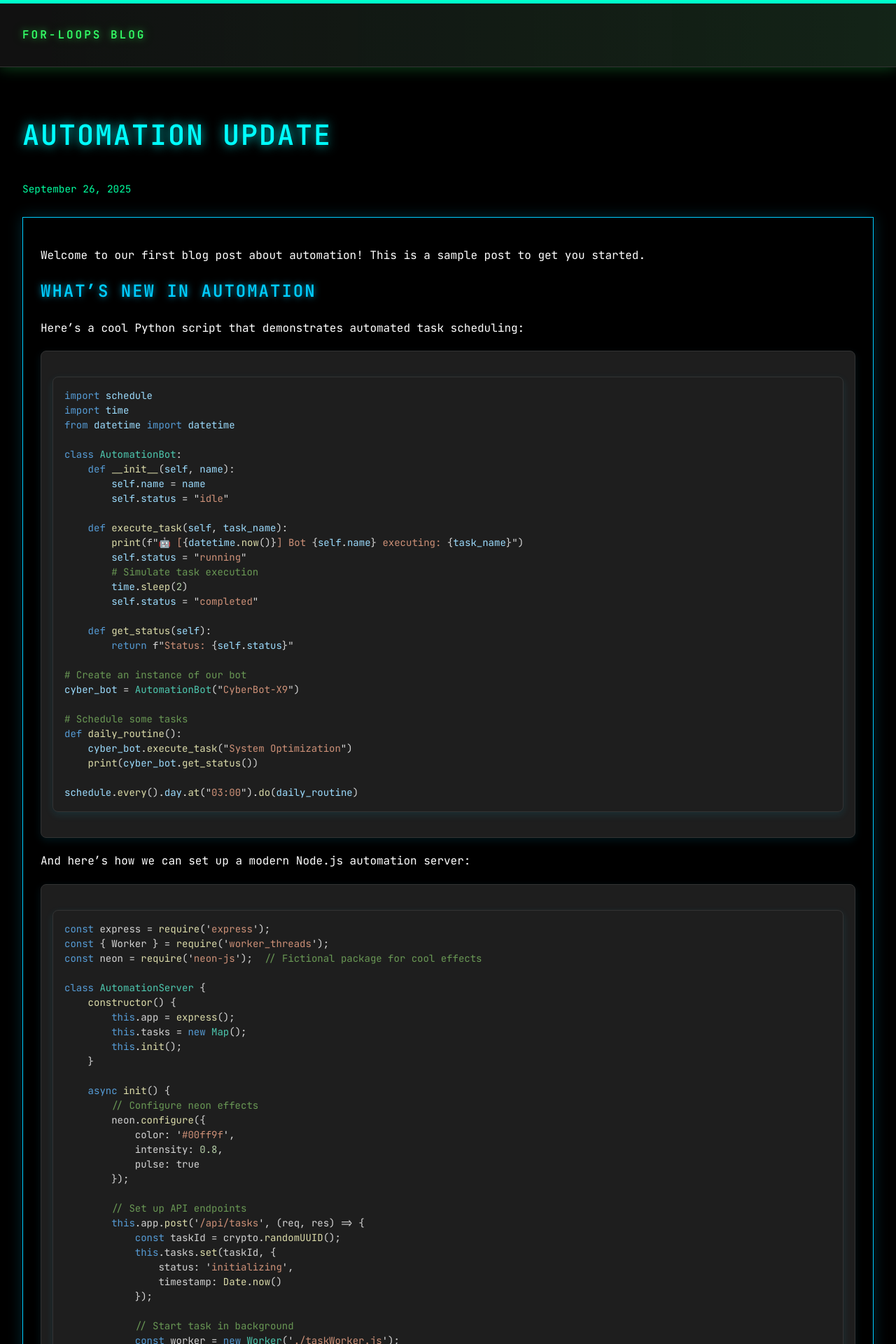
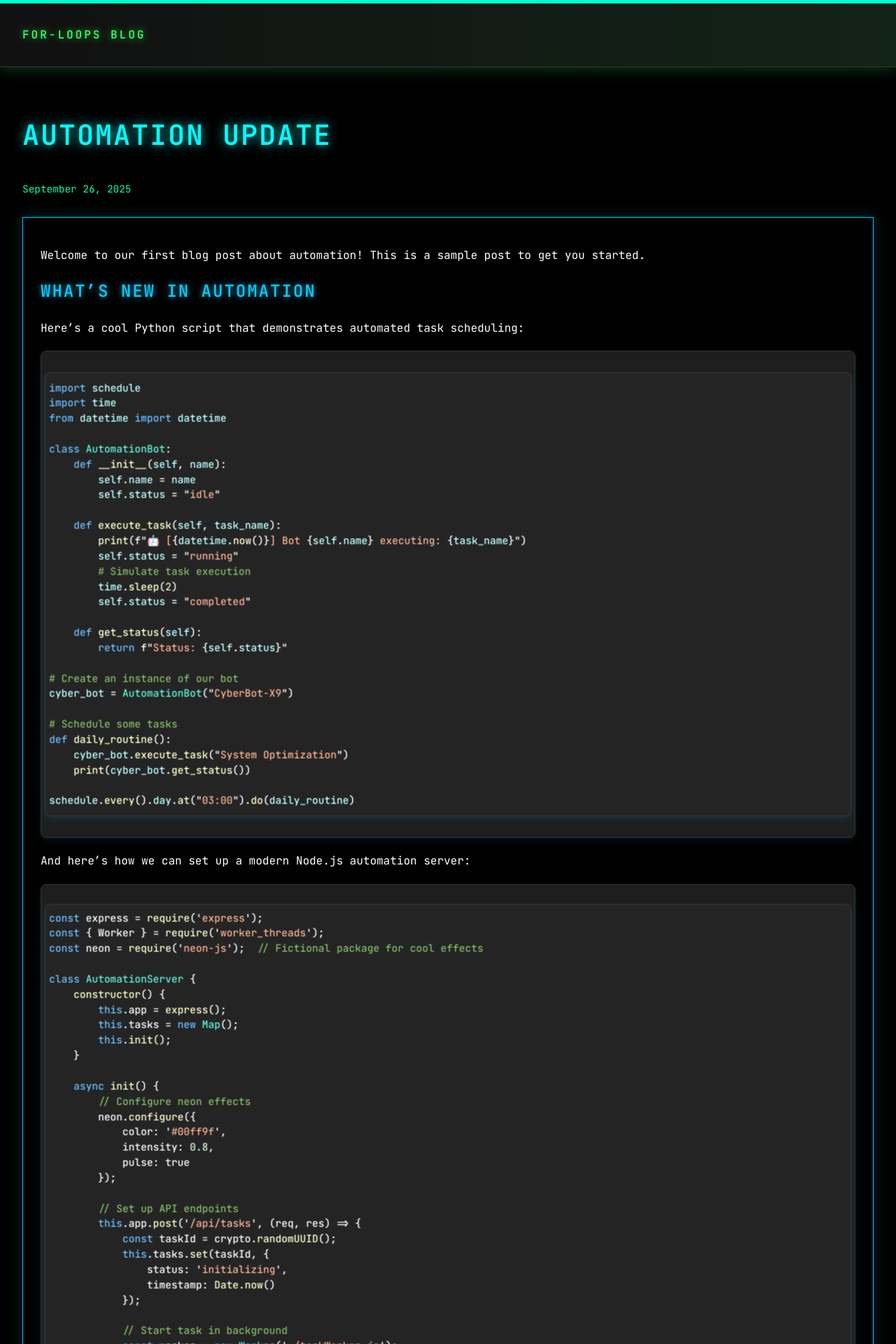
Before and after one commit to for-loops-com/ai-updates-for-loops-blog, a Jekyll site: the page built from _posts/2025-09-26-automation-update.md, in a window 1280 px wide. Shown: the top 1920 px of the page at 70% size. Built offline with Jekyll 4.4.1, drawn with Linux system fonts in a browser that asks for light colours.

Commit message:
chore:fixed css syntax

```diff
--- a/assets/custom.css
+++ b/assets/custom.css
@@ -1,13 +1,13 @@
 /* Terminal/Coder Theme */
 .post-title {
-    color: #00FFCC !important;
-    font-s/* Code block.post-title {
     color: #00FFCC !important;
     font-size: 2.5em !important;
     position: relative !important;
     text-shadow: 0 0 15px rgba(0, 255, 204, 0.5) !important;
     animation: electric-glow 2s infinite !important;
-}Posts */
+}
+
+/* Posts */
 .post-content pre,
 .post-content code {
     background: #1a1a1a !important;
@@ -36,12 +36,11 @@
         transparent
     ) !important;
     animation: electric-scan 3s infinite linear !important;
-} !important;
     animation: electric-glow 2s infinite ease-in-out !important;
     text-shadow: 0 0 10px rgba(0, 255, 204, 0.5),
-                 0 0 20px rgba(0, 255, 204, 0.3),
-                 0 0 30px rgba(0, 255, 204, 0.1) !important;
-}rt url('https://fonts.googleapis.com/css2?family=JetBrains+Mono:wght@400;700&display=swap');
+                    0 0 20px rgba(0, 255, 204, 0.3),
+                    0 0 30px rgba(0, 255, 204, 0.1) !important;
+    }
 
 /* Terminal/Coder Theme with Electric Effects */
 @import url('https://fonts.googleapis.com/css2?family=JetBrains+Mono:wght@400;700&display=swap');
```
Also changed, not shown: 1 other file.
